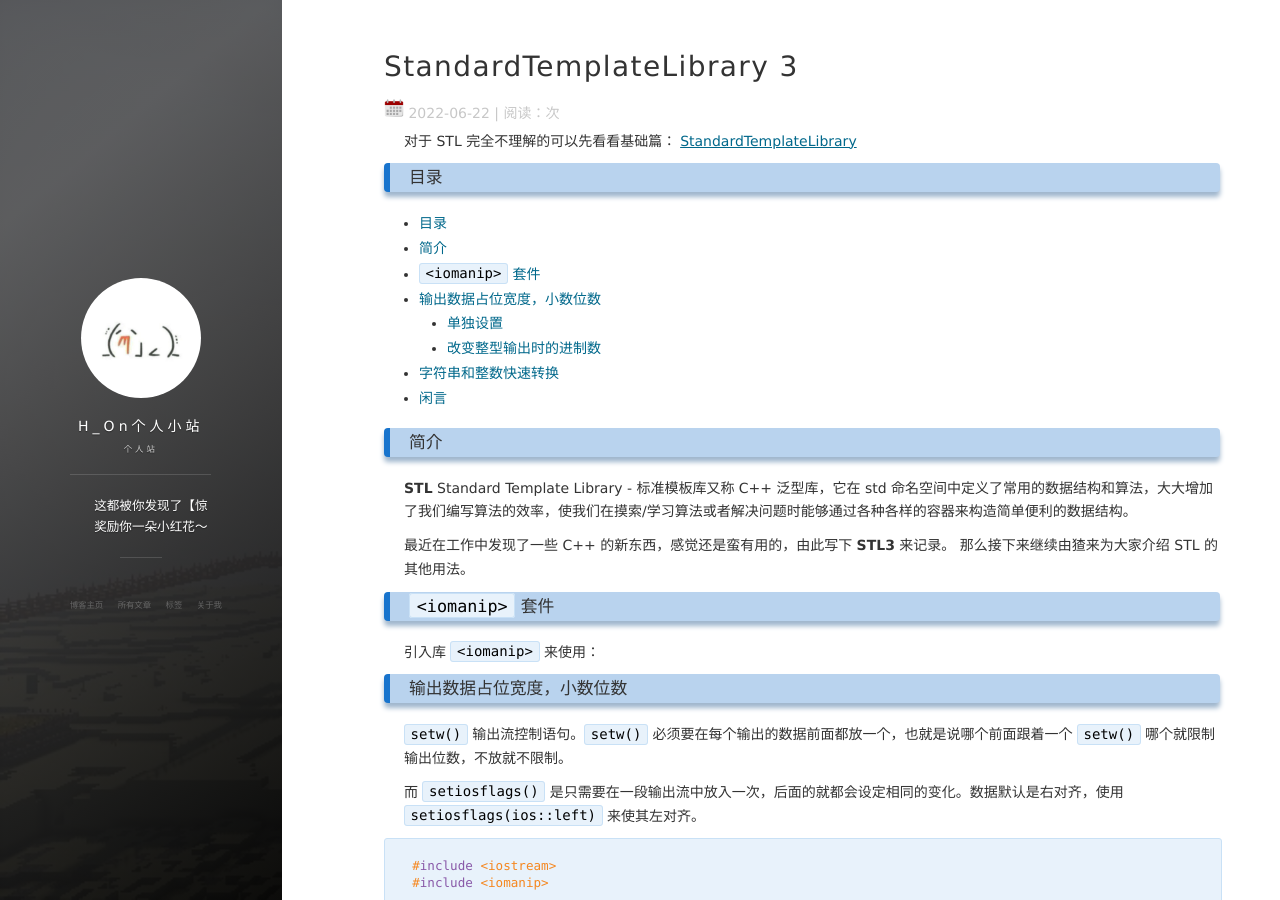
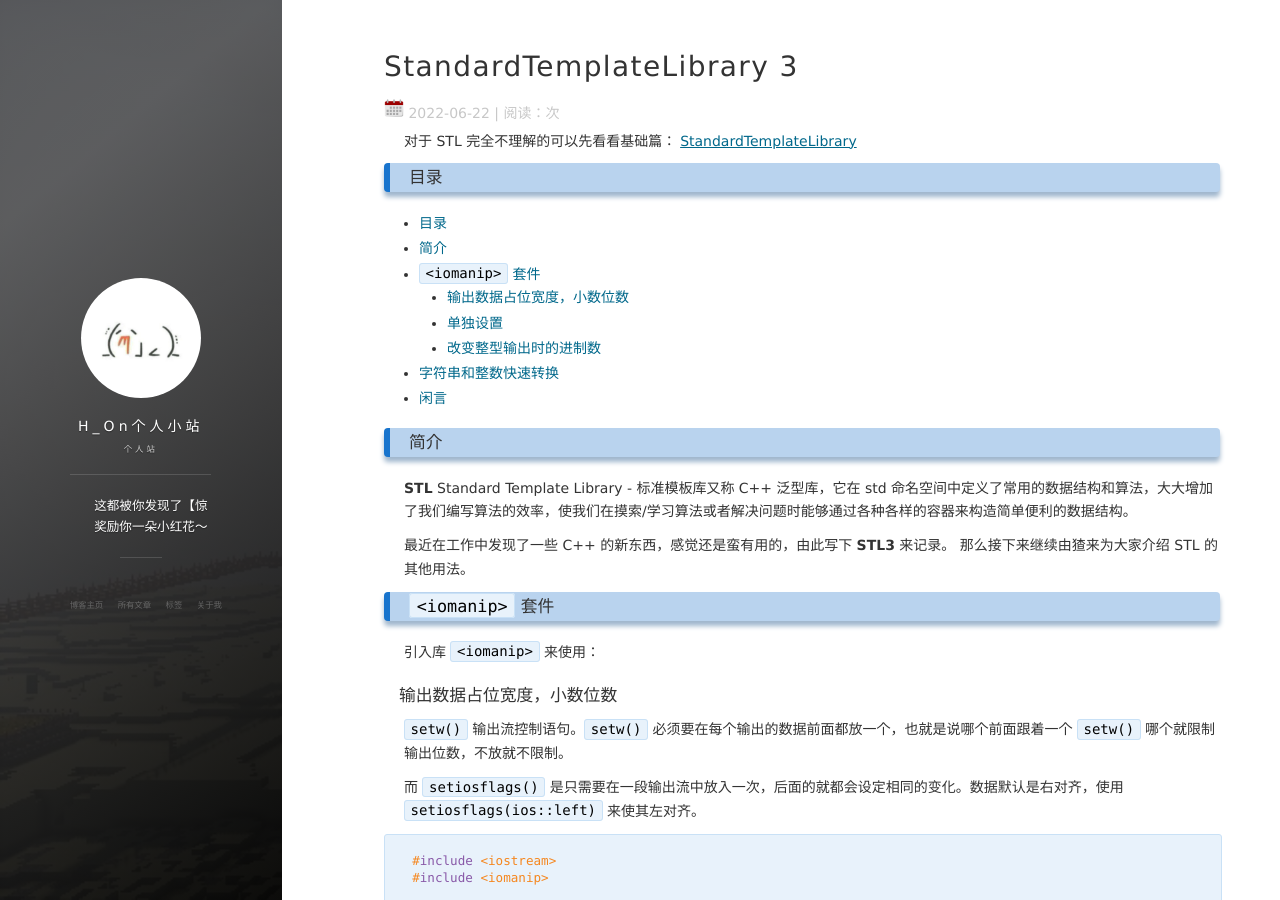
Before and after one commit to Hybrogen/Hybrogen.github.io, a Jekyll site: the page built from _posts/2022-06-22-STL3.md, in a window 1280 px wide and 900 px high. Built offline with Jekyll 4.4.1, drawn with Linux system fonts in a browser that asks for light colours; nearby versions of some CDN libraries; comment, search, counter and statistics services are not loaded.

Commit message:
打错了一级标题

```diff
--- a/_posts/2022-06-22-STL3.md
+++ b/_posts/2022-06-22-STL3.md
@@ -13,7 +13,7 @@ tag: 算法
 - [目录](#目录)
 - [简介](#简介)
 - [`<iomanip>` 套件](#iomanip-套件)
-- [输出数据占位宽度，小数位数](#输出数据占位宽度小数位数)
+  - [输出数据占位宽度，小数位数](#输出数据占位宽度小数位数)
   - [单独设置](#单独设置)
   - [改变整型输出时的进制数](#改变整型输出时的进制数)
 - [字符串和整数快速转换](#字符串和整数快速转换)
@@ -28,7 +28,7 @@ tag: 算法
 ### `<iomanip>` 套件
 引入库 `<iomanip>` 来使用：
 
-### 输出数据占位宽度，小数位数
+#### 输出数据占位宽度，小数位数
 `setw()` 输出流控制语句。`setw()` 必须要在每个输出的数据前面都放一个，也就是说哪个前面跟着一个 `setw()` 哪个就限制输出位数，不放就不限制。
 
 而 `setiosflags()` 是只需要在一段输出流中放入一次，后面的就都会设定相同的变化。数据默认是右对齐，使用 `setiosflags(ios::left)` 来使其左对齐。
```
